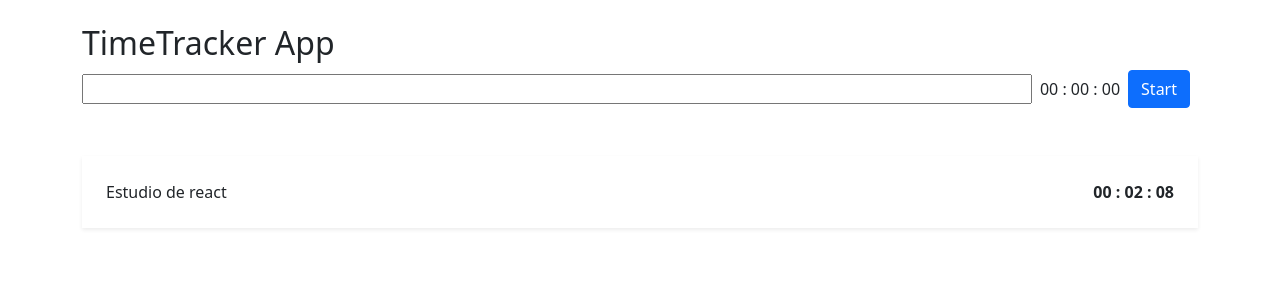
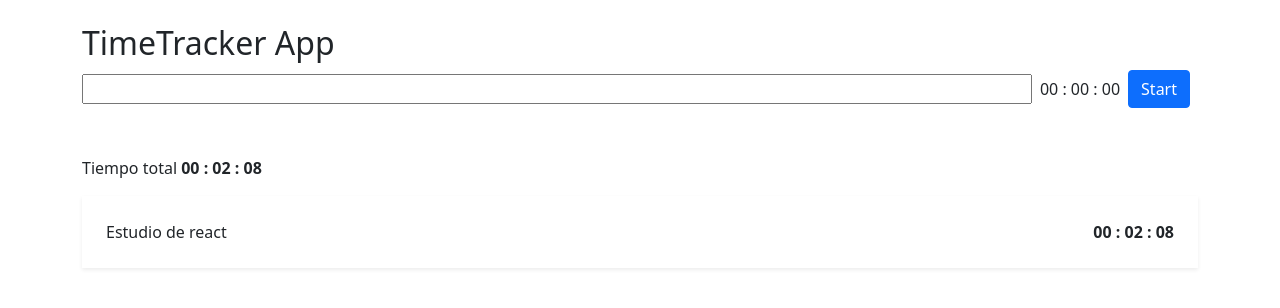
Before and after one commit to tobicorradi/time-tracking-app, a React (Create React App) app: page / in a window 1280 px wide. Shown: the top 308 px of the page. Built offline with nearby package versions, Linux system fonts and the light colour scheme.

Commit message:
Total time added

```diff
--- a/src/components/TaskList/TaskList.jsx
+++ b/src/components/TaskList/TaskList.jsx
@@ -1,9 +1,12 @@
 import React from 'react'
 import { formatTime } from '../../Utils'
 const TaskList = ({list}) => {
-
+    const getAllTime = () => {
+      return list.reduce((acc, el) => { return acc + el.time},0)
+    }
     return (
         <section className="task-list mt-5">
+            <span className="d-block mb-3">Tiempo total <strong>{formatTime(getAllTime(list))}</strong></span>
             {list.map(el => (
                 <div className="task d-flex justify-content-between p-4 shadow-sm mb-3">
                     <span>{el.text}</span>
```
